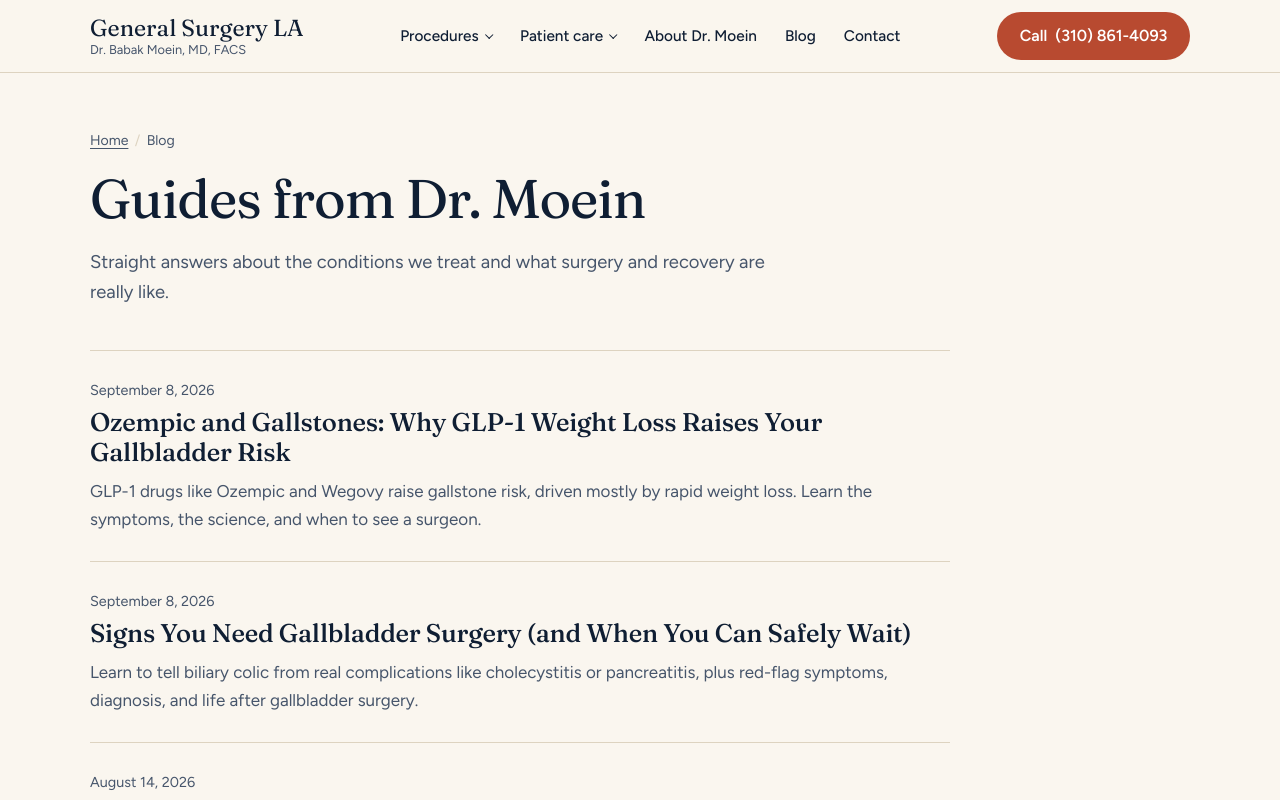
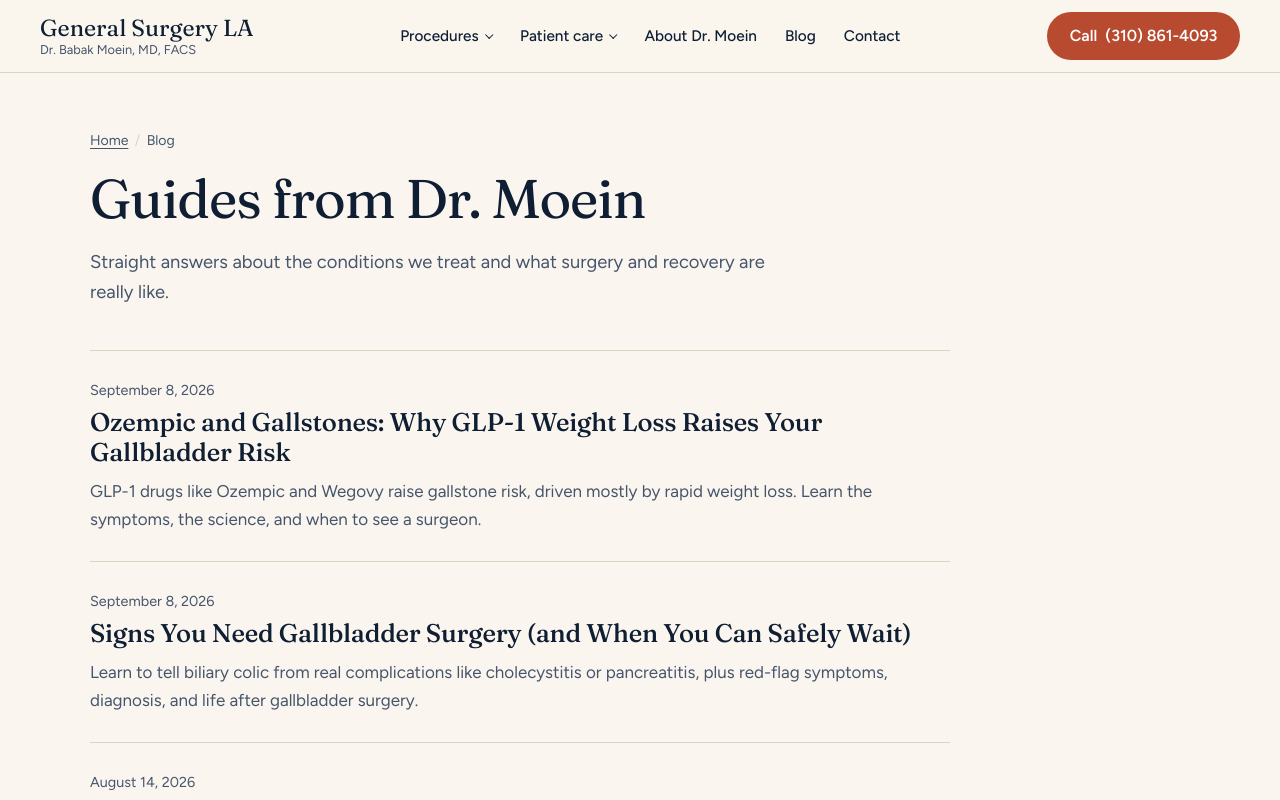
Before and after one commit to rldonnell/generalsurgeryla, a Next.js app: page /blog in a window 1280 px wide. Shown: the top 800 px of the page. Built offline with nearby package versions, Linux system fonts and the light colour scheme.

Commit message:
Widen header, keep menu on one line

```diff
--- a/app/globals.css
+++ b/app/globals.css
@@ -75,12 +75,12 @@ p { margin: 0 0 1em; }
 
 /* Header */
 .site-header { position: sticky; top: 0; z-index: 50; background: rgba(250,246,239,.94); backdrop-filter: saturate(1.2) blur(8px); border-bottom: 1px solid var(--rule); }
-.site-header .wrap { display: flex; align-items: center; justify-content: space-between; gap: 1.5rem; min-height: 72px; }
-.brand { text-decoration: none; color: var(--ink); display: flex; flex-direction: column; line-height: 1.1; }
+.site-header .wrap { display: flex; align-items: center; justify-content: space-between; gap: 1.5rem; min-height: 72px; max-width: 1400px; }
+.brand { white-space: nowrap; flex: none; text-decoration: none; color: var(--ink); display: flex; flex-direction: column; line-height: 1.1; }
 .brand-name { font-family: var(--font-display); font-size: 1.45rem; }
 .brand-sub { font-size: .8rem; color: var(--ink-soft); margin-top: .15rem; }
 .nav { display: flex; align-items: center; gap: .25rem; }
-.nav > a, .nav summary { color: var(--ink); text-decoration: none; font-weight: 500; font-size: .96rem; padding: .55rem .75rem; border-radius: var(--radius-sm); cursor: pointer; list-style: none; }
+.nav > a, .nav summary { white-space: nowrap; color: var(--ink); text-decoration: none; font-weight: 500; font-size: .96rem; padding: .55rem .75rem; border-radius: var(--radius-sm); cursor: pointer; list-style: none; }
 .nav summary::-webkit-details-marker { display: none; }
 .nav summary::after { content: ''; display: inline-block; width: .42em; height: .42em; margin-left: .45em; border-right: 1.5px solid currentColor; border-bottom: 1.5px solid currentColor; transform: translateY(-.2em) rotate(45deg); }
 .nav > a:hover, .nav summary:hover { background: var(--mist); }
@@ -90,7 +90,7 @@ p { margin: 0 0 1em; }
 .nav .menu a:hover { background: var(--mist); }
 .header-call { white-space: nowrap; }
 .menu-toggle { display: none; }
-@media (max-width: 980px) {
+@media (max-width: 1060px) {
   .nav { display: none; }
   .menu-toggle { display: block; }
   .menu-toggle summary { list-style: none; cursor: pointer; padding: .6rem .9rem; border: 1.5px solid var(--ink); border-radius: 999px; font-weight: 600; }
@@ -213,7 +213,7 @@ p { margin: 0 0 1em; }
 .crumbs ol { list-style: none; padding: 0; margin: 0; display: flex; flex-wrap: wrap; gap: .4rem; }
 .crumbs li + li::before { content: '/'; margin-right: .4rem; color: var(--rule); }
 .crumbs a { color: var(--ink-soft); }
-.page-head h1 { max-width: 22ch; font-size: clamp(2.1rem, 4.6vw, 3.4rem); }
+.page-head h1 { max-width: 30ch; font-size: clamp(2.1rem, 4.6vw, 3.4rem); }
 .byline { margin-top: 1.1rem; display: flex; align-items: center; gap: .75rem; font-size: .93rem; color: var(--ink-soft); }
 .byline img { width: 40px; height: 40px; border-radius: 50%; object-fit: cover; }
 .byline a { color: var(--ink); font-weight: 600; text-decoration: none; }
```
